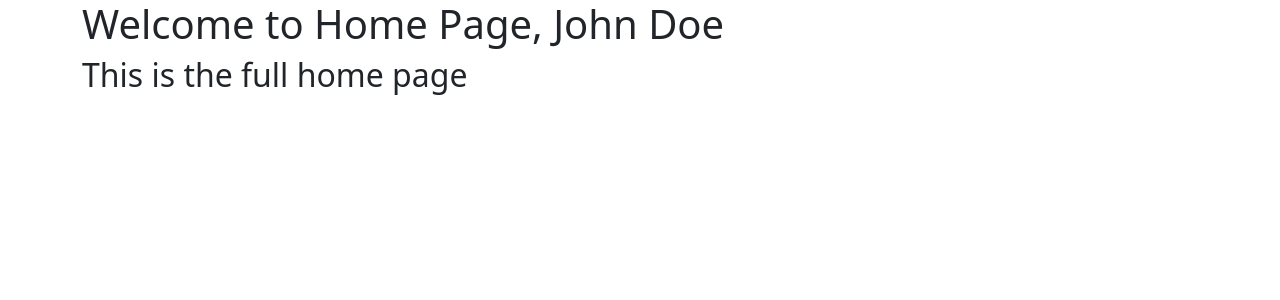
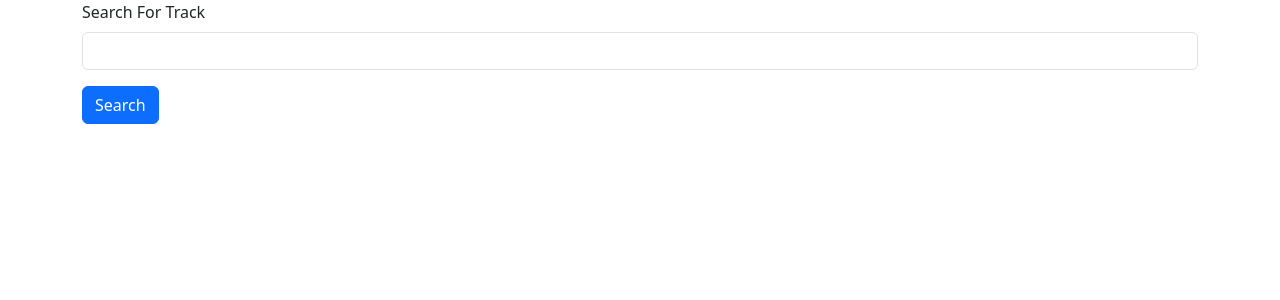
Before and after one commit to MattDoesTech/atracktive-djangoheroku, a Django app: page / in a window 1280 px wide. Shown: the top 300 px of the page. Run offline with Django 4.2, Linux system fonts and the light colour scheme.

Commit message:
add search field

```diff
--- a/catalogue/templates/home.html
+++ b/catalogue/templates/home.html
@@ -6,8 +6,13 @@
   </head>
   <body>
     <div class="container">
-    <h1>Welcome to Home Page, {{ name }}</h1>
-    <h2>This is the full home page</h2>
+        <form>
+        <div class="mb-3">
+            <label class="form-label">Search For Track</label>
+            <input type="text" name="searchTrack" class="form-control">
+        </div>
+        <button type="submit" class="btn btn-primary">Search</button>
+        </form>
     </div>
   </body>
 </html>
```
